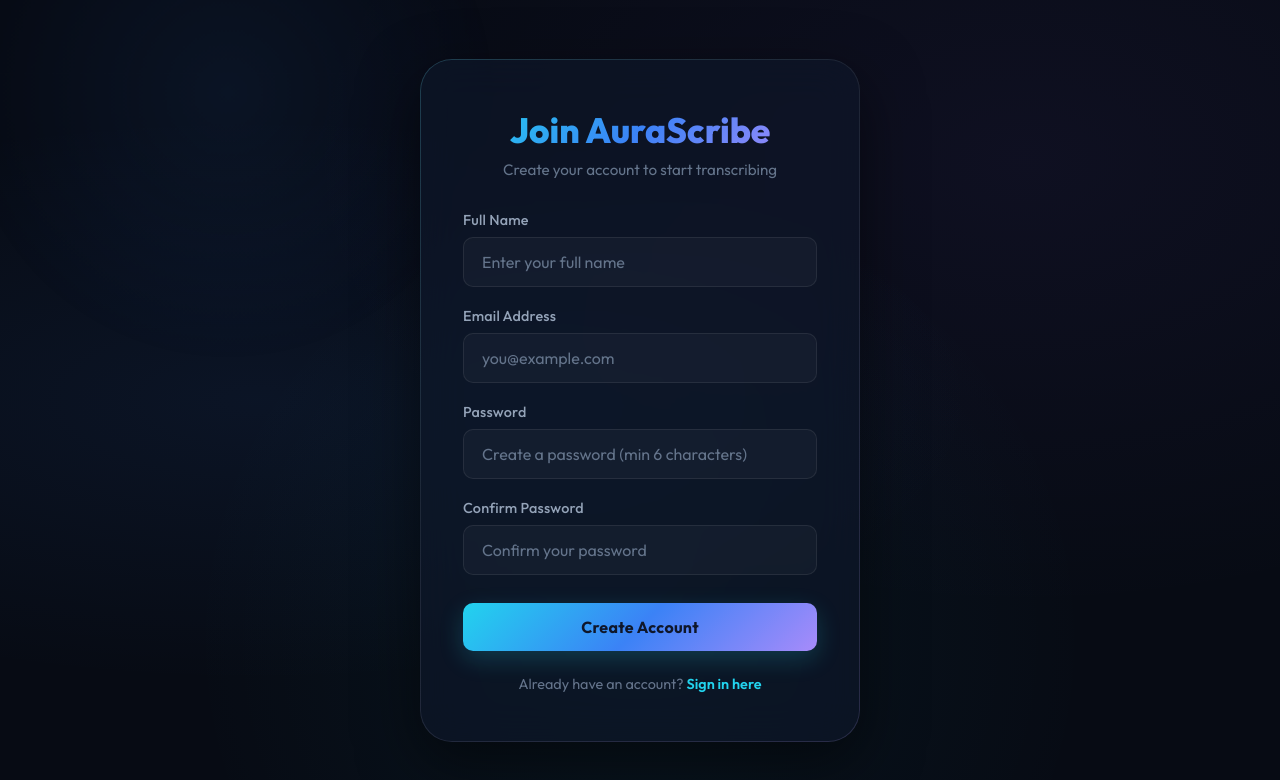
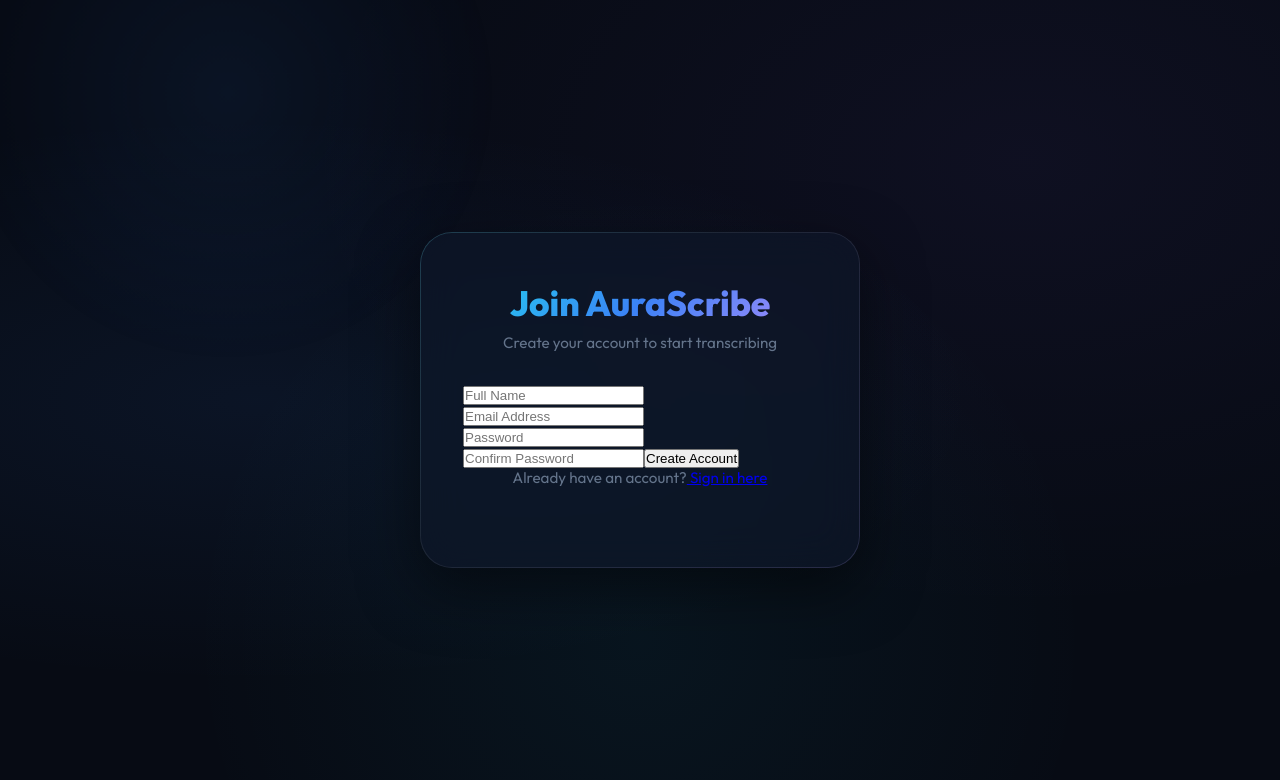
Before and after one commit to Anshuman-panigrahi/mern-whisper-transcriber, a React (Vite) app in the folder client/: page /register in a window 1280 px wide. Shown: the top 780 px of the page. Built offline with nearby package versions, Linux system fonts and the light colour scheme.

Commit message:
Fix Register.jsx with correct form structure and Render URL

```diff
--- a/client/src/pages/Register.jsx
+++ b/client/src/pages/Register.jsx
@@ -1,133 +1,117 @@
 import { useState } from "react";
-import { useNavigate, Link } from "react-router-dom";
+import { Link, useNavigate } from "react-router-dom";
 import axios from "axios";
 
 function Register() {
-  const [username, setUsername] = useState("");
-  const [email, setEmail] = useState("");
-  const [password, setPassword] = useState("");
-  const [confirmPassword, setConfirmPassword] = useState("");
-  const [loading, setLoading] = useState(false);
-  const [error, setError] = useState(null);
+
   const navigate = useNavigate();
 
-  const handleRegister = async (e) => {
+  const [formData, setFormData] = useState({
+    name: "",
+    email: "",
+    password: "",
+    confirmPassword: "",
+  });
+
+  const [error, setError] = useState("");
+
+  const handleChange = (e) => {
+    setFormData({
+      ...formData,
+      [e.target.name]: e.target.value,
+    });
+  };
+
+  const handleSubmit = async (e) => {
     e.preventDefault();
-    setError(null);
-    setLoading(true);
 
-    if (!username || !email || !password || !confirmPassword) {
-      setError("Please fill in all fields");
-      setLoading(false);
-      return;
-    }
+    setError("");
 
-    if (password !== confirmPassword) {
+    if (formData.password !== formData.confirmPassword) {
       setError("Passwords do not match");
-      setLoading(false);
-      return;
-    }
-
-    if (password.length < 6) {
-      setError("Password must be at least 6 characters long");
-      setLoading(false);
       return;
     }
 
     try {
+
       await axios.post(
         "https://mern-whisper-transcriber.onrender.com/api/auth/register",
         {
-          username,
-          email,
-          password,
+          name: formData.name,
+          email: formData.email,
+          password: formData.password,
         }
       );
 
-      setError(null);
-      setTimeout(() => {
       navigate("/login");
-      }, 500);
+
     } catch (error) {
-      console.error("Register error:", error);
-      if (error.code === "ERR_NETWORK") {
+
+      console.log(error);
+
       setError("Cannot connect to server. Please check your connection and try again.");
-      } else if (error.response?.data?.message?.includes("duplicate") || error.response?.data?.message?.includes("already exists")) {
-        setError("Email already exists. Please use a different email.");
-      } else {
-        setError(error.response?.data?.message || "Registration failed. Please try again.");
-      }
-    } finally {
-      setLoading(false);
     }
   };
 
   return (
     <div className="auth-container">
       <div className="auth-card">
+
         <h1>Join AuraScribe</h1>
+
         <p>Create your account to start transcribing</p>
 
-        <form onSubmit={handleRegister} className="form">
-          <div className="form-group">
-            <label htmlFor="reg-username">Full Name</label>
+        <form onSubmit={handleSubmit}>
+
           <input
-              id="reg-username"
             type="text"
-              placeholder="Enter your full name"
-              value={username}
-              onChange={(e) => setUsername(e.target.value)}
+            name="name"
+            placeholder="Full Name"
+            value={formData.name}
+            onChange={handleChange}
             required
           />
-          </div>
 
-          <div className="form-group">
-            <label htmlFor="reg-email">Email Address</label>
           <input
-              id="reg-email"
             type="email"
-              placeholder="you@example.com"
-              value={email}
-              onChange={(e) => setEmail(e.target.value)}
+            name="email"
+            placeholder="Email Address"
+            value={formData.email}
+            onChange={handleChange}
             required
           />
-          </div>
 
-          <div className="form-group">
-            <label htmlFor="reg-password">Password</label>
           <input
-              id="reg-password"
             type="password"
-              placeholder="Create a password (min 6 characters)"
-              value={password}
-              onChange={(e) => setPassword(e.target.value)}
+            name="password"
+            placeholder="Password"
+            value={formData.password}
+            onChange={handleChange}
             required
           />
-          </div>
 
-          <div className="form-group">
-            <label htmlFor="reg-confirm-password">Confirm Password</label>
           <input
-              id="reg-confirm-password"
             type="password"
-              placeholder="Confirm your password"
-              value={confirmPassword}
-              onChange={(e) => setConfirmPassword(e.target.value)}
+            name="confirmPassword"
+            placeholder="Confirm Password"
+            value={formData.confirmPassword}
+            onChange={handleChange}
             required
           />
-          </div>
 
-          {error && <div className="error-message">⚠️ {error}</div>}
+          {error && <p>{error}</p>}
 
-          <button type="submit" id="register-submit-btn" disabled={loading}>
-            {loading ? "Creating Account..." : "Create Account"}
+          <button type="submit">
+            Create Account
           </button>
+
         </form>
 
-        <div className="auth-link">
-          Already have an account?{" "}
-          <Link to="/login">Sign in here</Link>
-        </div>
+        <p>
+          Already have an account?
+          <Link to="/login"> Sign in here </Link>
+        </p>
+
       </div>
     </div>
   );
```
Lines whose indentation alone changed are shown as unchanged.
